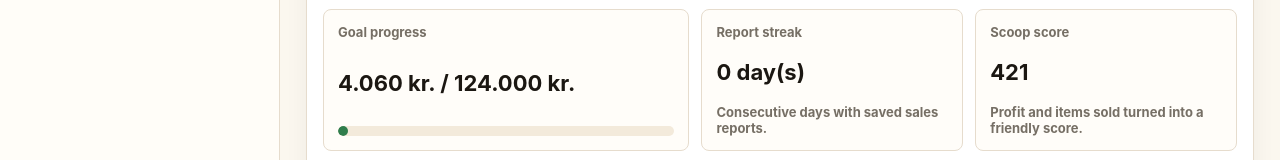
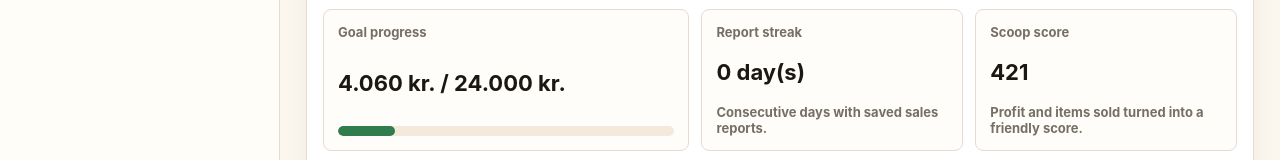
Before and after one commit to benjaminmarcojensen-hue/ice-cream-booth, a React (Vite) app: page / in a window 1280 px wide. Shown: the part 540-700 px from the top of the page. Built offline with nearby package versions, Linux system fonts and the light colour scheme.

Commit message:
Set shop quest goals to 800 per day

```diff
--- a/scripts/verify.ts
+++ b/scripts/verify.ts
@@ -22,7 +22,7 @@ assert.deepEqual(getWeekRange('2026-05-23'), { start: '2026-05-18', end: '2026-0
 assert.equal(countDaysInclusive('2026-05-18', '2026-05-24'), 7, 'Inclusive day count should support dashboard goals')
 assert.equal(getReportStreak(seedData.dailyReports, '2026-05-23'), 1, 'Report streak should count consecutive report days')
 assert.equal(calculateDateRangeSummary(seedData, '2026-05-18', '2026-05-24').totalRevenue, 4060, 'Date range dashboard summary should include the seed report')
-assert.equal(seedData.settings.dailyRevenueGoal, 4000, 'Seed settings should include a daily sales goal')
+assert.equal(seedData.settings.dailyRevenueGoal, 800, 'Seed settings should include the 800 kr. daily sales goal')
 assert(expenseTypes.includes('Cash register system'), 'Expense types should include cash register system')
 assert(seedData.recurringExpenses.some((expense) => expense.type === 'Cash register system'), 'Seed data should include a monthly cash register expense template')
 const expenseOnlySummary = calculateDateRangeSummary(
--- a/src/App.tsx
+++ b/src/App.tsx
@@ -6,7 +6,6 @@ import {
   calculateMonthlySummary,
   calculateReportTotals,
   calculateStock,
-  countDaysInclusive,
   formatKr,
   formatNumber,
   getGufBucketPriceInclVat,
@@ -236,6 +235,12 @@ const getDashboardRange = (period: DashboardPeriod, today = toInputDate()) => {
   return { ...getMonthRange(today), label: 'This month' }
 }
 
+const getDashboardGoalMultiplier = (period: DashboardPeriod) => {
+  if (period === 'day') return 1
+  if (period === 'week') return 7
+  return 30
+}
+
 const recurringExpenseDate = (month: string, dayOfMonth: number) => {
   const [year, monthNumber] = month.split('-').map(Number)
   const lastDay = new Date(year, monthNumber, 0).getDate()
@@ -340,7 +345,7 @@ function App() {
   )
   const lowStockItems = getLowStockItems(data)
   const shopQuest = useMemo(() => {
-    const periodGoal = data.settings.dailyRevenueGoal * countDaysInclusive(dashboardRange.start, dashboardRange.end)
+    const periodGoal = data.settings.dailyRevenueGoal * getDashboardGoalMultiplier(dashboardPeriod)
     const goalProgress = periodGoal > 0 ? Math.min(1, dashboardSummary.totalRevenue / periodGoal) : 0
     return {
       periodGoal,
@@ -350,7 +355,7 @@ function App() {
       completedReports: data.dailyReports.filter((report) => report.items.some((item) => item.quantity > 0)).length,
       hasLowStock: lowStockItems.length > 0,
     }
-  }, [dashboardRange.end, dashboardRange.start, dashboardSummary.netProfit, dashboardSummary.totalItems, dashboardSummary.totalRevenue, data.dailyReports, data.settings.dailyRevenueGoal, lowStockItems.length])
+  }, [dashboardPeriod, dashboardSummary.netProfit, dashboardSummary.totalItems, dashboardSummary.totalRevenue, data.dailyReports, data.settings.dailyRevenueGoal, lowStockItems.length])
   const draftTotals = useMemo(
     () => calculateReportTotals(draftReport, data.products, draftExpenses, data.settings),
     [data.products, data.settings, draftExpenses, draftReport],
--- a/src/data.ts
+++ b/src/data.ts
@@ -181,7 +181,7 @@ export const seedData: AppData = {
     salesPricesIncludeVat: true,
     productCostsIncludeVat: true,
     expensesIncludeVat: true,
-    dailyRevenueGoal: 4000,
+    dailyRevenueGoal: 800,
     gufBucketPriceExVat: 639.66,
     gufPortionsPerBucket: 100,
     businessName: 'Isvognen / Ice Cream Booth',
```
Also changed, not shown: 1 other file (tests, documents, lock files or other folders).
